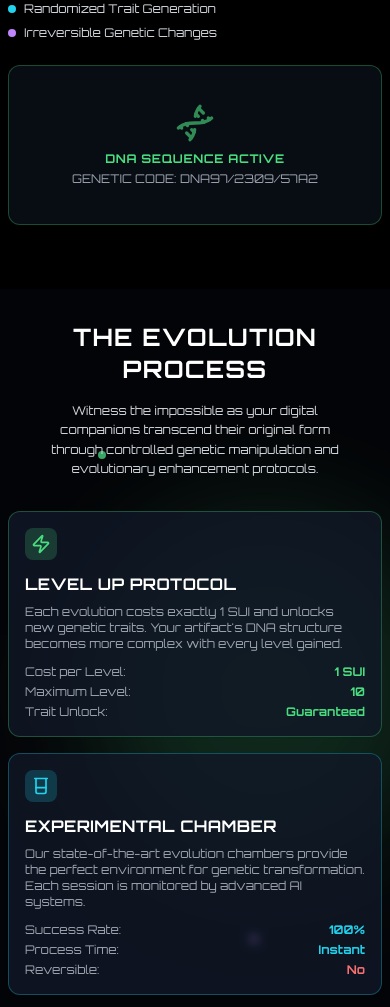
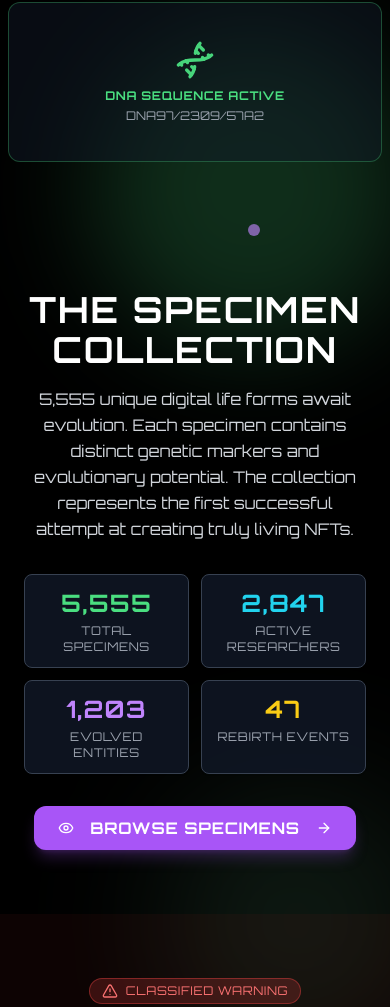
Before and after one commit to shaibuafeez/sdz, a Next.js app: page / in a window 390 px wide. Shown: the part 993-2000 px from the top of the page. Built offline with nearby package versions, Linux system fonts and the light colour scheme; what @mysten/dapp-kit, @mysten/sui would draw is missing.

Commit message:
Mobile view fix

```diff
--- a/app/evolve-lab/page.tsx
+++ b/app/evolve-lab/page.tsx
@@ -249,11 +249,6 @@ export default function EvolveLab() {
                           <p className="text-gray-400 text-xs tracking-wide">
                             LEVEL {selectedArtifact.level}/{selectedArtifact.maxLevel}
                           </p>
-                          <div className="flex items-center space-x-2 mt-1">
-                            <Badge variant="secondary" className="text-xs tracking-wide">
-                              DNA: {selectedArtifact.dnaSequence}
-                            </Badge>
-                          </div>
                         </div>
                       </div>
 
@@ -278,33 +273,36 @@ export default function EvolveLab() {
                   </Card>
 
                   {/* Genetic Data */}
-                  <Card className="bg-gray-900/80 border-gray-700">
+                  <Card className="bg-gray-900/80 border-cyan-400 shadow-lg shadow-cyan-400/20">
                     <CardHeader>
                       <CardTitle className="text-cyan-400 tracking-wider flex items-center">
                         <Dna className="w-5 h-5 mr-2" />
                         GENETIC DATA
                       </CardTitle>
                     </CardHeader>
-                    <CardContent className="space-y-3">
+                    <CardContent className="p-4 space-y-4">
+                      {/* Mutation Probability */}
                       <div>
-                        <div className="text-sm text-gray-400 tracking-wide">MUTATION PROBABILITY</div>
-                        <div className="flex items-center space-x-2">
-                          <Progress value={selectedArtifact.mutationProbability} className="flex-1" />
-                          <span className="text-green-400 font-bold text-sm">
-                            {selectedArtifact.mutationProbability}%
-                          </span>
+                        <div className="flex justify-between text-xs tracking-wide mb-2">
+                          <span className="text-gray-400">MUTATION PROBABILITY</span>
+                          <span className="text-green-400 font-bold">{selectedArtifact.mutationProbability}%</span>
                         </div>
+                        <Progress value={selectedArtifact.mutationProbability} className="w-full" />
                       </div>
-
+                      {/* Trait Modules */}
                       <div>
-                        <div className="text-sm text-gray-400 tracking-wide mb-2">TRAIT MODULES</div>
-                        <div className="flex flex-wrap gap-1">
+                        <div className="text-xs tracking-wide text-gray-400 mb-2">TRAIT MODULES</div>
+                        <div className="flex flex-wrap gap-2">
                           {selectedArtifact.traitModules.map((trait, index) => (
-                            <Badge key={index} variant="secondary" className="text-xs bg-purple-500/20 text-purple-400">
+                            <Badge key={index} variant="secondary" className="bg-purple-500/20 text-purple-400 border-purple-400/30 tracking-wide">
                               {trait}
                             </Badge>
                           ))}
                         </div>
+                      </div>
+                      <div>
+                        <div className="text-xs tracking-wide text-gray-400 mb-2">DNA SEQUENCE</div>
+                        <span className="text-cyan-400 font-mono break-all">{selectedArtifact.dnaSequence}</span>
                       </div>
                     </CardContent>
                   </Card>
--- a/app/page.tsx
+++ b/app/page.tsx
@@ -49,7 +49,6 @@ export default function HomePage() {
       <header className="relative z-10 flex items-center justify-between px-4 py-3 md:p-6">
         <div className="text-xl md:text-3xl font-bold text-green-400 tracking-wider flex items-center">
           SUDOZ
-          <span className="ml-1 text-xs md:text-base font-normal text-green-400 hidden sm:inline">EVOLVE LAB</span>
         </div>
         <div className="md:hidden">
           <button onClick={() => setNavOpen(!navOpen)} className="text-green-400 focus:outline-none z-50">
@@ -67,7 +66,7 @@ export default function HomePage() {
           <Link href="/collection" className="hover:text-green-300" onClick={() => setNavOpen(false)}>
             COLLECTION
           </Link>
-          <Link href="/vault" className="hover:text-green-300" onClick={() => setNavOpen(false)}>
+          <Link href="/vault" className="text-gray-500 pointer-events-none" onClick={() => setNavOpen(false)}>
             VAULT
           </Link>
           <Link href="/docs" className="hover:text-green-300" onClick={() => setNavOpen(false)}>
@@ -81,7 +80,7 @@ export default function HomePage() {
         <div className="mb-6 md:mb-12">
           <div className="inline-flex items-center px-3 py-1.5 md:px-6 md:py-3 bg-green-400/20 border border-green-400/40 rounded-full text-green-400 text-xs md:text-lg mb-4 md:mb-8 tracking-wider">
             <Beaker className="w-3 h-3 md:w-5 md:h-5 mr-1.5 md:mr-3" />
-            CLASSIFIED GENETIC RESEARCH FACILITY
+            WELCOME TO SUDOZ LABS
           </div>
           <h1 className="text-3xl md:text-7xl font-bold text-white mb-4 md:mb-8 leading-tight tracking-wider">
             THE SUDOZ
@@ -103,13 +102,7 @@ export default function HomePage() {
               <AlertTriangle className="w-3 h-3 md:w-4 md:h-4 mr-1 md:mr-2" />
               EXPERIMENTAL
             </Badge>
-            <Badge
-              variant="secondary"
-              className="bg-purple-500/20 text-purple-400 border-purple-400/30 px-3 py-1 text-xs md:text-lg tracking-wider"
-            >
-              <Dna className="w-3 h-3 md:w-4 md:h-4 mr-1 md:mr-2" />
-              GENETIC MODIFICATION
-            </Badge>
+
             <Badge
               variant="secondary"
               className="bg-cyan-500/20 text-cyan-400 border-cyan-400/30 px-3 py-1 text-xs md:text-lg tracking-wider"
@@ -175,8 +168,7 @@ export default function HomePage() {
                   <span className="text-xs md:text-base text-gray-300">Randomized Trait Generation</span>
                 </div>
                 <div className="flex items-center space-x-2 md:space-x-3">
-                  <div className="w-2 h-2 bg-purple-400 rounded-full"></div>
-                  <span className="text-xs md:text-base text-gray-300">Irreversible Genetic Changes</span>
+
                 </div>
               </div>
             </div>
@@ -185,7 +177,7 @@ export default function HomePage() {
                 <div className="text-center">
                   <Dna className="w-10 h-10 md:w-24 md:h-24 text-green-400 mx-auto mb-2 md:mb-4 animate-pulse" />
                   <div className="text-green-400 font-bold tracking-wider text-xs md:text-base">DNA SEQUENCE ACTIVE</div>
-                  <div className="text-gray-400 text-xs md:text-sm mt-1 md:mt-2">GENETIC CODE: DNA97/2309/57A2</div>
+                  <div className="text-gray-400 text-xs md:text-sm mt-1 md:mt-2">DNA97/2309/57A2</div>
                 </div>
               </div>
             </div>
@@ -193,117 +185,35 @@ export default function HomePage() {
         </div>
       </section>
 
-      {/* Evolution Process Section */}
-      <section className="relative z-10 py-8 md:py-32 px-2 md:px-6 bg-gray-900/20">
-        <div className="container mx-auto max-w-lg md:max-w-6xl">
-          <div className="text-center mb-8 md:mb-20">
-            <h2 className="text-2xl md:text-6xl font-bold text-white mb-4 md:mb-8 tracking-wider">THE EVOLUTION PROCESS</h2>
-            <p className="text-xs md:text-xl text-gray-300 max-w-xs md:max-w-4xl mx-auto leading-relaxed">
-              Witness the impossible as your digital companions transcend their original form through controlled genetic manipulation and evolutionary enhancement protocols.
-            </p>
-          </div>
-          <div className="grid md:grid-cols-3 gap-4 md:gap-8 mb-8 md:mb-20">
-            <Card className="bg-gray-900/80 backdrop-blur-sm border border-green-400/30 rounded-xl p-4 md:p-8 hover:border-green-400/60 transition-all duration-300 hover:shadow-lg hover:shadow-green-400/10">
-              <div className="w-8 h-8 md:w-16 md:h-16 bg-green-400/20 rounded-lg flex items-center justify-center mb-3 md:mb-6">
-                <Zap className="w-5 h-5 md:w-8 md:h-8 text-green-400" />
-              </div>
-              <h3 className="text-base md:text-2xl font-bold text-white mb-2 md:mb-4 tracking-wide">LEVEL UP PROTOCOL</h3>
-              <p className="text-xs md:text-base text-gray-400 mb-3 md:mb-6">
-                Each evolution costs exactly 1 SUI and unlocks new genetic traits. Your artifact's DNA structure becomes more complex with every level gained.
-              </p>
-              <div className="space-y-1 md:space-y-2 text-xs md:text-sm">
-                <div className="flex justify-between">
-                  <span className="text-gray-400">Cost per Level:</span>
-                  <span className="text-green-400 font-bold">1 SUI</span>
-                </div>
-                <div className="flex justify-between">
-                  <span className="text-gray-400">Maximum Level:</span>
-                  <span className="text-green-400 font-bold">10</span>
-                </div>
-                <div className="flex justify-between">
-                  <span className="text-gray-400">Trait Unlock:</span>
-                  <span className="text-green-400 font-bold">Guaranteed</span>
-                </div>
-              </div>
-            </Card>
-            <Card className="bg-gray-900/80 backdrop-blur-sm border border-cyan-400/30 rounded-xl p-4 md:p-8 hover:border-cyan-400/60 transition-all duration-300 hover:shadow-lg hover:shadow-cyan-400/10">
-              <div className="w-8 h-8 md:w-16 md:h-16 bg-cyan-400/20 rounded-lg flex items-center justify-center mb-3 md:mb-6">
-                <Beaker className="w-5 h-5 md:w-8 md:h-8 text-cyan-400" />
-              </div>
-              <h3 className="text-base md:text-2xl font-bold text-white mb-2 md:mb-4 tracking-wide">EXPERIMENTAL CHAMBER</h3>
-              <p className="text-xs md:text-base text-gray-400 mb-3 md:mb-6">
-                Our state-of-the-art evolution chambers provide the perfect environment for genetic transformation. Each session is monitored by advanced AI systems.
-              </p>
-              <div className="space-y-1 md:space-y-2 text-xs md:text-sm">
-                <div className="flex justify-between">
-                  <span className="text-gray-400">Success Rate:</span>
-                  <span className="text-cyan-400 font-bold">100%</span>
-                </div>
-                <div className="flex justify-between">
-                  <span className="text-gray-400">Process Time:</span>
-                  <span className="text-cyan-400 font-bold">Instant</span>
-                </div>
-                <div className="flex justify-between">
-                  <span className="text-gray-400">Reversible:</span>
-                  <span className="text-red-400 font-bold">No</span>
-                </div>
-              </div>
-            </Card>
-            <Card className="bg-gray-900/80 backdrop-blur-sm border border-purple-400/30 rounded-xl p-4 md:p-8 hover:border-purple-400/60 transition-all duration-300 hover:shadow-lg hover:shadow-purple-400/10">
-              <div className="w-8 h-8 md:w-16 md:h-16 bg-purple-400/20 rounded-lg flex items-center justify-center mb-3 md:mb-6">
-                <Sparkles className="w-5 h-5 md:w-8 md:h-8 text-purple-400" />
-              </div>
-              <h3 className="text-base md:text-2xl font-bold text-white mb-2 md:mb-4 tracking-wide">REBIRTH PROTOCOL</h3>
-              <p className="text-xs md:text-base text-gray-400 mb-3 md:mb-6">
-                Beyond Level 10 lies the ultimate transformation—rebirth into a SUDOZ Entity. This process is irreversible and unlocks unprecedented power.
-              </p>
-              <div className="space-y-1 md:space-y-2 text-xs md:text-sm">
-                <div className="flex justify-between">
-                  <span className="text-gray-400">Trigger Level:</span>
-                  <span className="text-purple-400 font-bold">11+</span>
-                </div>
-                <div className="flex justify-between">
-                  <span className="text-gray-400">Entity Type:</span>
-                  <span className="text-purple-400 font-bold">Unknown</span>
-                </div>
-                <div className="flex justify-between">
-                  <span className="text-gray-400">Consequences:</span>
-                  <span className="text-red-400 font-bold">Classified</span>
-                </div>
-              </div>
-            </Card>
-          </div>
-        </div>
-      </section>
 
       {/* Collection Stats Section */}
-      <section className="relative z-10 py-32 px-6">
+      <section className="relative z-10 py-16 md:py-32 px-6">
         <div className="container mx-auto max-w-6xl">
-          <div className="text-center mb-20">
-            <h2 className="text-6xl font-bold text-white mb-8 tracking-wider">THE SPECIMEN COLLECTION</h2>
-            <p className="text-xl text-gray-300 max-w-4xl mx-auto leading-relaxed">
+          <div className="text-center mb-8 md:mb-20">
+            <h2 className="text-4xl md:text-6xl font-bold text-white mb-4 md:mb-8 tracking-wider">THE SPECIMEN COLLECTION</h2>
+            <p className="text-base md:text-xl text-gray-300 max-w-4xl mx-auto leading-relaxed">
               5,555 unique digital life forms await evolution. Each specimen contains distinct genetic markers and
               evolutionary potential. The collection represents the first successful attempt at creating truly living
               NFTs.
             </p>
           </div>
 
-          <div className="grid grid-cols-2 md:grid-cols-4 gap-6 mb-16">
-            <Card className="bg-gray-900/80 border-gray-700 text-center p-6">
-              <div className="text-4xl font-bold text-green-400 tracking-wider mb-2">5,555</div>
-              <div className="text-gray-400 text-sm tracking-wider">TOTAL SPECIMENS</div>
+          <div className="grid grid-cols-2 md:grid-cols-4 gap-3 md:gap-6 mb-8 md:mb-16">
+            <Card className="bg-gray-900/80 border-gray-700 text-center p-3 md:p-6">
+              <div className="text-2xl md:text-4xl font-bold text-green-400 tracking-wider mb-1 md:mb-2">5,555</div>
+              <div className="text-xs md:text-sm text-gray-400 tracking-wider">TOTAL SPECIMENS</div>
             </Card>
-            <Card className="bg-gray-900/80 border-gray-700 text-center p-6">
-              <div className="text-4xl font-bold text-cyan-400 tracking-wider mb-2">2,847</div>
-              <div className="text-gray-400 text-sm tracking-wider">ACTIVE RESEARCHERS</div>
+            <Card className="bg-gray-900/80 border-gray-700 text-center p-3 md:p-6">
+              <div className="text-2xl md:text-4xl font-bold text-cyan-400 tracking-wider mb-1 md:mb-2">2,847</div>
+              <div className="text-xs md:text-sm text-gray-400 tracking-wider">ACTIVE RESEARCHERS</div>
             </Card>
-            <Card className="bg-gray-900/80 border-gray-700 text-center p-6">
-              <div className="text-4xl font-bold text-purple-400 tracking-wider mb-2">1,203</div>
-              <div className="text-gray-400 text-sm tracking-wider">EVOLVED ENTITIES</div>
+            <Card className="bg-gray-900/80 border-gray-700 text-center p-3 md:p-6">
+              <div className="text-2xl md:text-4xl font-bold text-purple-400 tracking-wider mb-1 md:mb-2">1,203</div>
+              <div className="text-xs md:text-sm text-gray-400 tracking-wider">EVOLVED ENTITIES</div>
             </Card>
-            <Card className="bg-gray-900/80 border-gray-700 text-center p-6">
-              <div className="text-4xl font-bold text-yellow-400 tracking-wider mb-2">47</div>
-              <div className="text-gray-400 text-sm tracking-wider">REBIRTH EVENTS</div>
+            <Card className="bg-gray-900/80 border-gray-700 text-center p-3 md:p-6">
+              <div className="text-2xl md:text-4xl font-bold text-yellow-400 tracking-wider mb-1 md:mb-2">47</div>
+              <div className="text-xs md:text-sm text-gray-400 tracking-wider">REBIRTH EVENTS</div>
             </Card>
           </div>
 
@@ -311,11 +221,11 @@ export default function HomePage() {
             <Link href="/collection">
               <Button
                 size="lg"
-                className="bg-purple-500 hover:bg-purple-600 text-white px-10 py-4 text-lg font-bold rounded-xl shadow-lg shadow-purple-500/25 transition-all duration-300 hover:shadow-purple-500/40 hover:scale-105 tracking-wider"
+                className="bg-purple-500 hover:bg-purple-600 text-white px-6 py-3 text-base md:px-10 md:py-4 md:text-lg font-bold rounded-xl shadow-lg shadow-purple-500/25 transition-all duration-300 hover:shadow-purple-500/40 hover:scale-105 tracking-wider"
               >
-                <Eye className="w-5 h-5 mr-3" />
+                <Eye className="w-4 h-4 mr-2 md:w-5 md:h-5 md:mr-3" />
                 BROWSE SPECIMENS
-                <ArrowRight className="w-5 h-5 ml-3" />
+                <ArrowRight className="w-4 h-4 ml-2 md:w-5 md:h-5 md:ml-3" />
               </Button>
             </Link>
           </div>
@@ -323,23 +233,39 @@ export default function HomePage() {
       </section>
 
       {/* Warning Section */}
-      <section className="relative z-10 py-32 px-6 bg-red-900/10">
+      <section className="relative z-10 py-16 md:py-32 px-6 bg-red-900/10">
         <div className="container mx-auto max-w-4xl text-center">
-          <div className="inline-flex items-center px-6 py-3 bg-red-500/20 border border-red-500/40 rounded-full text-red-400 text-lg mb-8 tracking-wider">
-            <AlertTriangle className="w-5 h-5 mr-3" />
+          <div className="inline-flex items-center px-3 py-1 md:px-6 md:py-3 bg-red-500/20 border border-red-500/40 rounded-full text-red-400 text-xs md:text-lg mb-4 md:mb-8 tracking-wider">
+            <AlertTriangle className="w-4 h-4 md:w-5 md:h-5 mr-2 md:mr-3" />
             CLASSIFIED WARNING
           </div>
 
-          <h2 className="text-5xl font-bold text-white mb-8 tracking-wider">PROCEED WITH CAUTION</h2>
-          <p className="text-xl text-gray-300 mb-12 leading-relaxed">
+          <h2 className="text-3xl md:text-5xl font-bold text-white mb-4 md:mb-8 tracking-wider">PROCEED WITH CAUTION</h2>
+          <p className="text-sm md:text-xl text-gray-300 mb-8 md:mb-12 leading-relaxed">
             The SUDOZ Evolution Laboratory operates beyond the boundaries of conventional science. Genetic modifications
             are permanent and irreversible. Evolution beyond Level 10 may result in consequences that our research team
             cannot predict or control.
           </p>
 
+          <div className="grid md:grid-cols-3 gap-4 md:gap-6 mb-8 md:mb-12">
+            <div className="p-4 md:p-6 bg-gray-900/50 border border-red-400/30 rounded-xl">
+              <Shield className="w-6 h-6 md:w-8 md:h-8 text-red-400 mx-auto mb-3 md:mb-4" />
+              <h4 className="text-base md:text-lg font-bold text-white mb-1 md:mb-2 tracking-wide">IRREVERSIBLE CHANGES</h4>
+              <p className="text-xs md:text-sm text-gray-400">All genetic modifications are permanent and cannot be undone</p>
+            </div>
+            <div className="p-4 md:p-6 bg-gray-900/50 border border-yellow-400/30 rounded-xl">
+              <Activity className="w-6 h-6 md:w-8 md:h-8 text-yellow-400 mx-auto mb-3 md:mb-4" />
+              <h4 className="text-base md:text-lg font-bold text-white mb-1 md:mb-2 tracking-wide">UNKNOWN OUTCOMES</h4>
+              <p className="text-xs md:text-sm text-gray-400">Evolution results are governed by quantum randomness</p>
+            </div>
+            <div className="p-4 md:p-6 bg-gray-900/50 border border-purple-400/30 rounded-xl">
+              <Users className="w-6 h-6 md:w-8 md:h-8 text-purple-400 mx-auto mb-3 md:mb-4" />
+              <h4 className="text-base md:text-lg font-bold text-white mb-1 md:mb-2 tracking-wide">RESEARCH PURPOSES</h4>
+              <p className="text-xs md:text-sm text-gray-400">Participation contributes to ongoing genetic research</p>
+            </div>
+          </div>
 
-
-          <p className="text-gray-400 text-lg mb-8">
+          <p className="text-sm md:text-lg text-gray-400 mb-6 md:mb-8">
             By entering the laboratory, you acknowledge the experimental nature of this technology and accept full
             responsibility for any evolutionary outcomes.
           </p>
@@ -347,7 +273,7 @@ export default function HomePage() {
           <Link href="/evolve-lab">
             <Button
               size="lg"
-              className="bg-red-500 hover:bg-red-600 text-white px-10 py-4 text-lg font-bold rounded-xl shadow-lg shadow-red-500/25 transition-all duration-300 hover:shadow-red-500/40 hover:scale-105 tracking-wider"
+              className="bg-red-500 hover:bg-red-600 text-white px-6 py-3 text-base md:px-10 md:py-4 md:text-lg font-bold rounded-xl shadow-lg shadow-red-500/25 transition-all duration-300 hover:shadow-red-500/40 hover:scale-105 tracking-wider"
             >
               <AlertTriangle className="w-5 h-5 mr-3" />I UNDERSTAND THE RISKS
               <ArrowRight className="w-5 h-5 ml-3" />
@@ -357,22 +283,22 @@ export default function HomePage() {
       </section>
 
       {/* Final CTA Section */}
-      <section className="relative z-10 py-32 px-6">
+      <section className="relative z-10 py-16 md:py-32 px-6">
         <div className="container mx-auto max-w-4xl text-center">
-          <h2 className="text-6xl font-bold text-white mb-8 tracking-wider">
+          <h2 className="text-4xl md:text-6xl font-bold text-white mb-4 md:mb-8 tracking-wider">
             THE FUTURE IS
             <span className="block text-green-400">EVOLVING</span>
           </h2>
-          <p className="text-2xl text-gray-300 mb-12 leading-relaxed">
+          <p className="text-base md:text-2xl text-gray-300 mb-8 md:mb-12 leading-relaxed">
             Join the genetic revolution. Transform your static NFTs into living, breathing digital entities. The
             laboratory awaits your arrival.
           </p>
 
-          <div className="flex flex-col sm:flex-row gap-6 justify-center">
+          <div className="flex flex-col sm:flex-row gap-4 md:gap-6 justify-center">
             <Link href="/evolve-lab">
               <Button
                 size="lg"
-                className="bg-green-400 hover:bg-green-500 text-black px-12 py-6 text-xl font-bold rounded-xl shadow-lg shadow-green-400/25 transition-all duration-300 hover:shadow-green-400/40 hover:scale-105 tracking-wider"
+                className="bg-green-400 hover:bg-green-500 text-black px-6 py-3 text-base md:px-12 md:py-6 md:text-xl font-bold rounded-xl shadow-lg shadow-green-400/25 transition-all duration-300 hover:shadow-green-400/40 hover:scale-105 tracking-wider"
               >
                 <Zap className="w-6 h-6 mr-3" />
                 BEGIN EVOLUTION
@@ -384,7 +310,7 @@ export default function HomePage() {
               <Button
                 variant="outline"
                 size="lg"
-                className="border-gray-400 text-gray-400 hover:bg-gray-400/10 hover:text-white px-12 py-6 text-xl font-bold rounded-xl transition-all duration-300 hover:scale-105 tracking-wider"
+                className="border-gray-400 text-gray-400 hover:bg-gray-400/10 hover:text-white px-6 py-3 text-base md:px-12 md:py-6 md:text-xl font-bold rounded-xl transition-all duration-300 hover:scale-105 tracking-wider"
               >
                 <TrendingUp className="w-6 h-6 mr-3" />
                 RESEARCH DOCS
```
